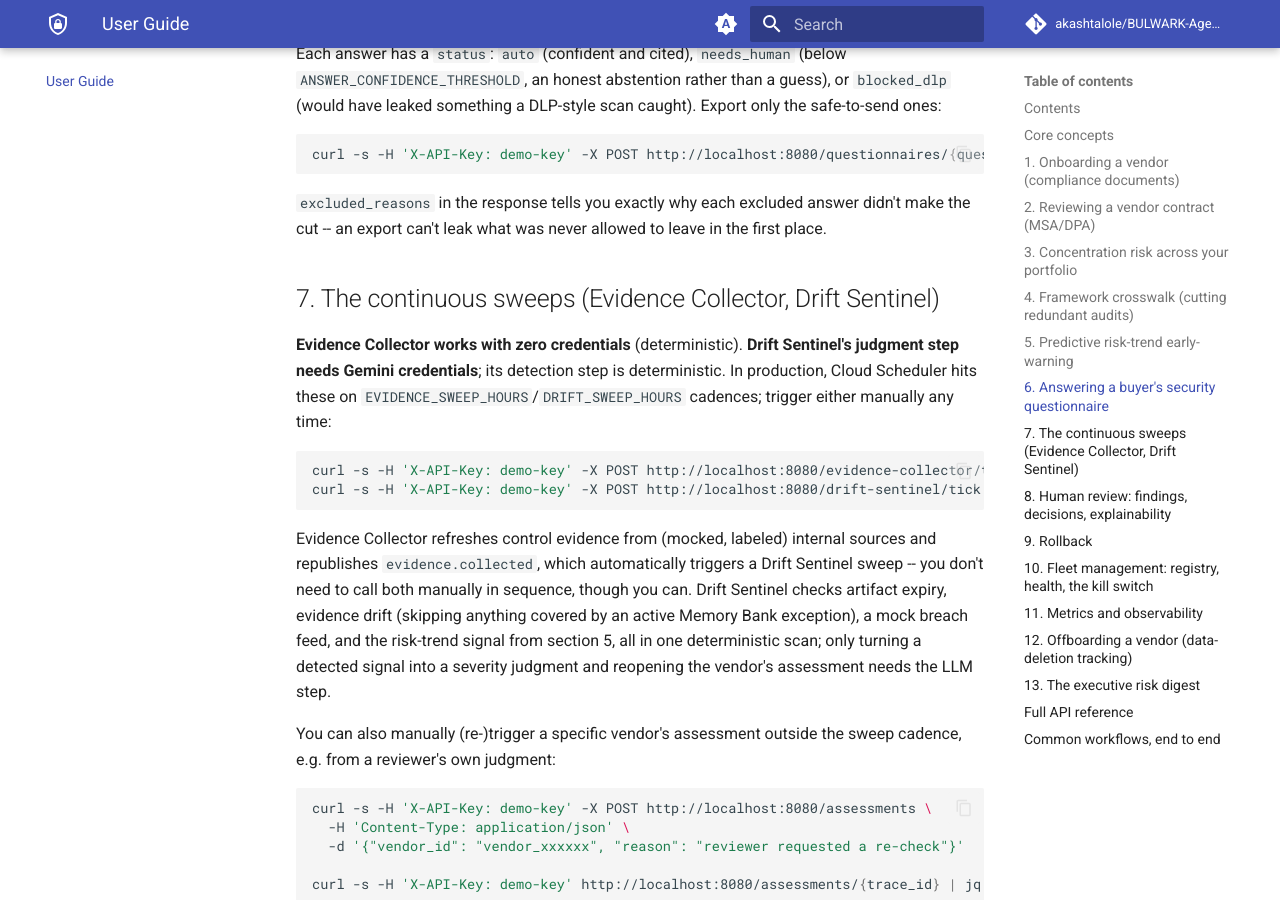
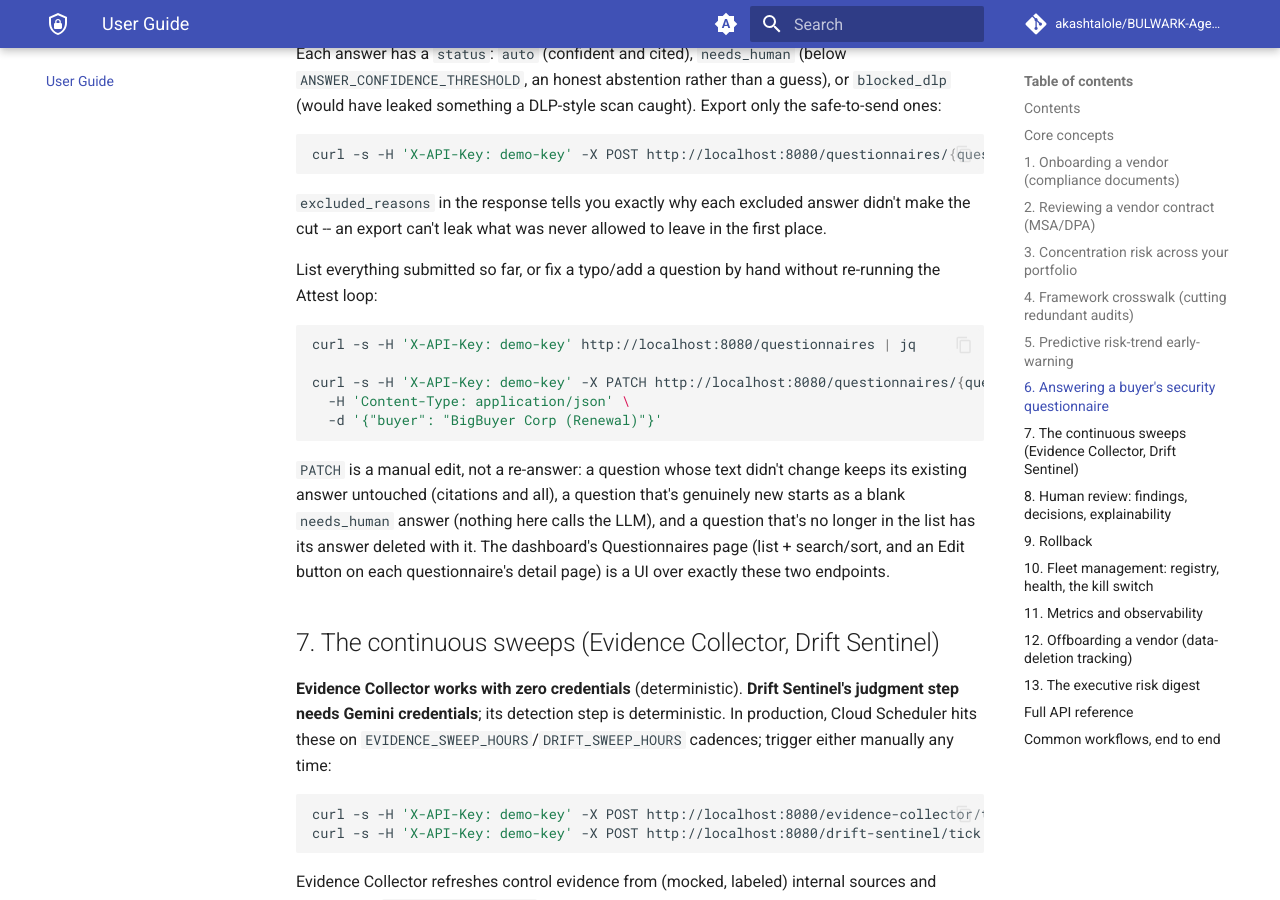
Before and after one commit to akashtalole/BULWARK-Agents, an MkDocs documentation site: the page built from docs/USER_GUIDE.md, in a window 1280 px wide and 900 px high, scrolled down 5934 px. Built offline with MkDocs 1.6.1 and Material for MkDocs 9.7.7, drawn with Linux system fonts in a browser that asks for light colours; comment, search, counter and statistics services are not loaded; some of the changed text lies outside the part shown.

Commit message:
Document GET /questionnaires and PATCH /questionnaires/{id} in docs
The dashboard-advanced-features branch added a real questionnaire list
endpoint and a manual-edit endpoint but only updated README.md and
frontend/README.md. Bring the rest of the docs in line: the section 9
API surface table in architecture.md, the route table + a curl example
in USER_GUIDE.md, the Questionnaires subgraph in DIAGRAMS.md's route
diagram, and the route count in frontend/README.md (38 -> 40).

Co-Authored-By: Claude Sonnet 5 <noreply@anthropic.com>
Claude-Session: https://claude.ai/code/session_01Ceo2HFFK3Zi7kNdF2sGFSj

````diff
--- a/docs/USER_GUIDE.md
+++ b/docs/USER_GUIDE.md
@@ -264,6 +264,25 @@ curl -s -H 'X-API-Key: demo-key' -X POST http://localhost:8080/questionnaires/{q
 `excluded_reasons` in the response tells you exactly why each excluded
 answer didn't make the cut -- an export can't leak what was never
 allowed to leave in the first place.
+
+List everything submitted so far, or fix a typo/add a question by hand
+without re-running the Attest loop:
+
+```bash
+curl -s -H 'X-API-Key: demo-key' http://localhost:8080/questionnaires | jq
+
+curl -s -H 'X-API-Key: demo-key' -X PATCH http://localhost:8080/questionnaires/{questionnaire_id} \
+  -H 'Content-Type: application/json' \
+  -d '{"buyer": "BigBuyer Corp (Renewal)"}'
+```
+
+`PATCH` is a manual edit, not a re-answer: a question whose text didn't
+change keeps its existing answer untouched (citations and all), a
+question that's genuinely new starts as a blank `needs_human` answer
+(nothing here calls the LLM), and a question that's no longer in the
+list has its answer deleted with it. The dashboard's Questionnaires page
+(list + search/sort, and an Edit button on each questionnaire's detail
+page) is a UI over exactly these two endpoints.
 
 ## 7. The continuous sweeps (Evidence Collector, Drift Sentinel)
 
@@ -544,7 +563,9 @@ zero Gemini credentials; 🔑 = returns `503` without them.
 | `POST /findings/{id}/decision` | ✅ | Record a human decision (path-keyed) |
 | `POST /decisions` | ✅ | Record a human decision (body-keyed) |
 | `POST /questionnaires` | 🔑 | Submit a buyer questionnaire |
+| `GET /questionnaires` | ✅ | List all questionnaires |
 | `GET /questionnaires/{id}` | ✅ | Answers + confidence + citations |
+| `PATCH /questionnaires/{id}` | ✅ | Rename the buyer or add/remove questions -- a manual edit, not a re-run |
 | `POST /questionnaires/{id}/export` | ✅ | DLP-gated export of `auto`-status answers only |
 | `POST /runs/{trace_id}/rollback` | ✅ | Compensating-action rollback |
 | `POST /evidence-collector/tick` | ✅ | Deterministic evidence sweep |
````
Also changed, not shown: docs/DIAGRAMS.md (+1 -1 lines), docs/architecture.md (+2 -0 lines), frontend/README.md (+1 -1 lines).
